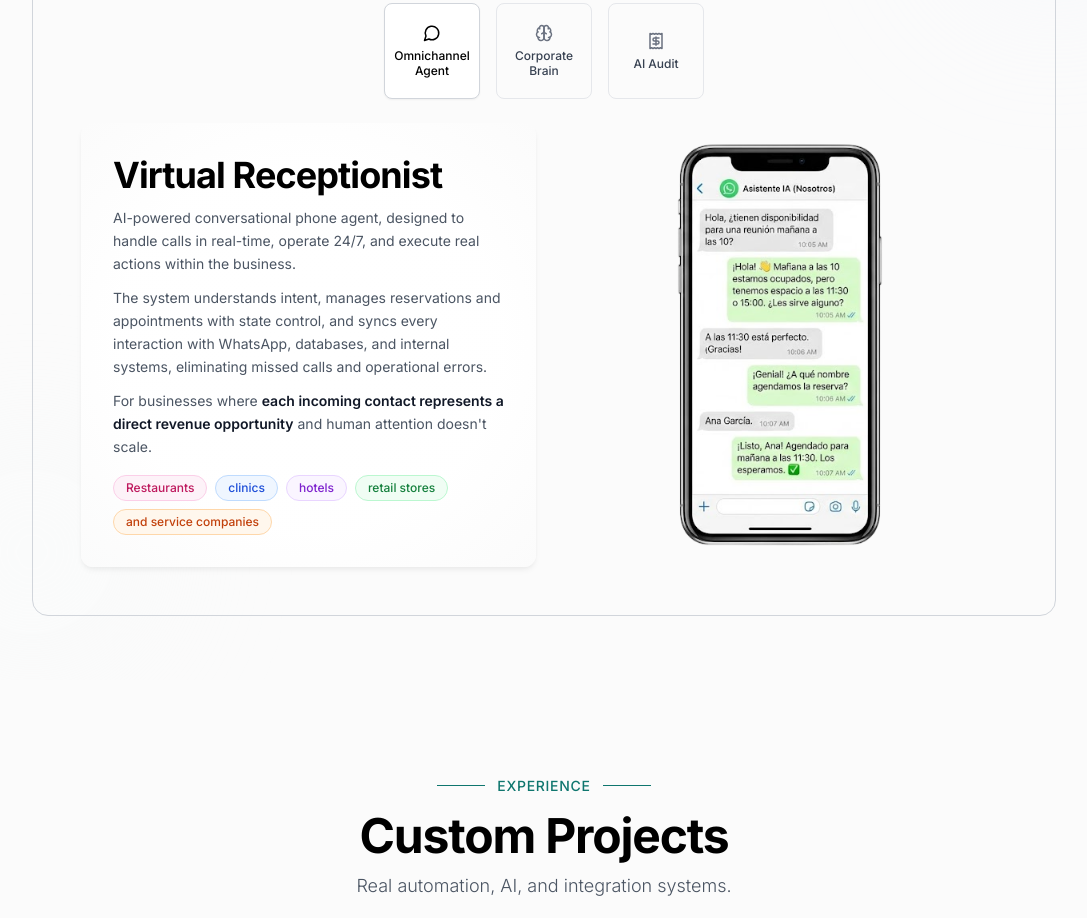
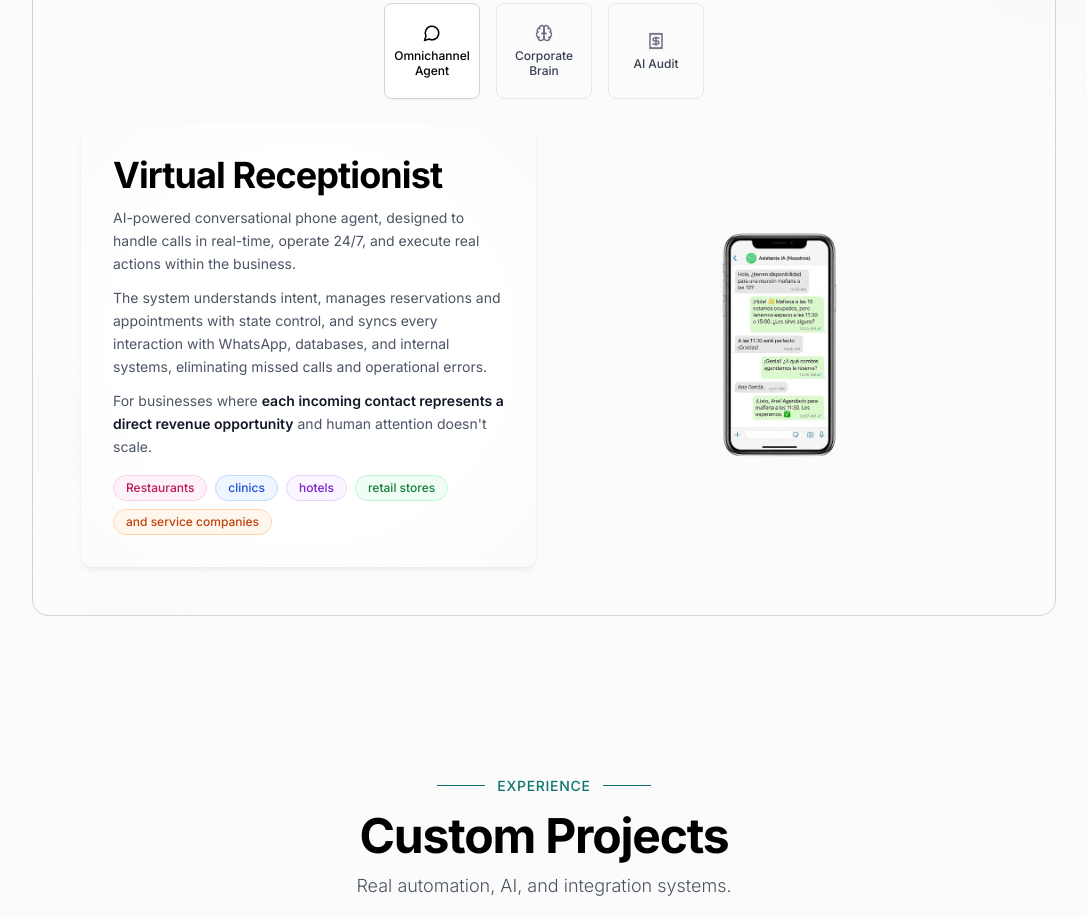
Before and after one commit to NiqoBA/automation, a Next.js app: page / in a window 1280 px wide. Shown: the part 1220-2138 px from the top of the page, without its empty margins (96-1183 px from the left). Built offline with nearby package versions, Linux system fonts and the light colour scheme.

Commit message:
landing casi terminada?

```diff
--- a/components/CoreSystems.tsx
+++ b/components/CoreSystems.tsx
@@ -3,6 +3,7 @@
 import { useState } from 'react'
 import { motion, AnimatePresence } from 'framer-motion'
 import { MessageCircle, Brain, Receipt } from 'lucide-react'
+import Image from 'next/image'
 import { useLanguage } from '@/contexts/LanguageContext'
 
 export default function CoreSystems() {
@@ -182,21 +183,29 @@ export default function CoreSystems() {
 
                   {/* Right: UI Mockup Card */}
                   {system.id === 'voice-whatsapp' ? (
-                    <div className="flex items-center justify-center w-full overflow-visible">
-                      <img
+                    <div className="flex items-center justify-center w-full h-full relative">
+                      <div className="relative w-full h-full min-h-[400px] flex items-center justify-center">
+                        <Image
                           src="/imgs/sistema 1.png"
                           alt="Sistema 1"
+                          fill
                           className="object-contain"
-                        style={{ width: '120%', height: 'auto', maxWidth: 'none', transform: 'scale(1.5)' }}
+                          sizes="(max-width: 768px) 100vw, 50vw"
+                          priority
                         />
+                      </div>
                     </div>
                   ) : system.id === 'rag-brain' ? (
                     <div className="flex items-center justify-center w-full">
-                      <img
+                      <div className="relative w-full max-w-[280px] aspect-square">
+                        <Image
                           src="/imgs/sistema2.jpg"
                           alt="Sistema 2"
-                        className="object-contain w-full h-auto max-w-[280px]"
+                          fill
+                          className="object-contain"
+                          sizes="(max-width: 768px) 100vw, 280px"
                         />
+                      </div>
                     </div>
                   ) : (
                     <div className="relative rounded-xl p-6 lg:p-8 flex items-center justify-center overflow-hidden" style={{
```
Lines whose indentation alone changed are shown as unchanged.
